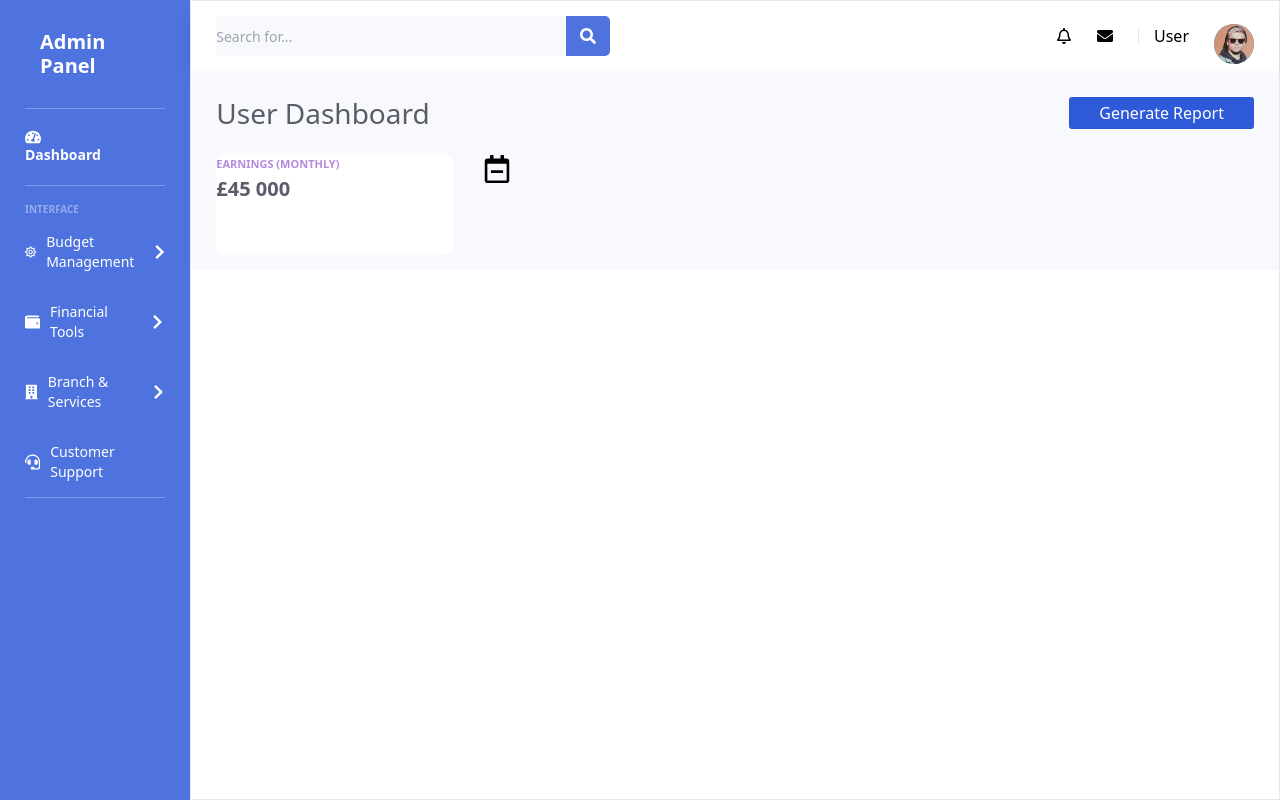
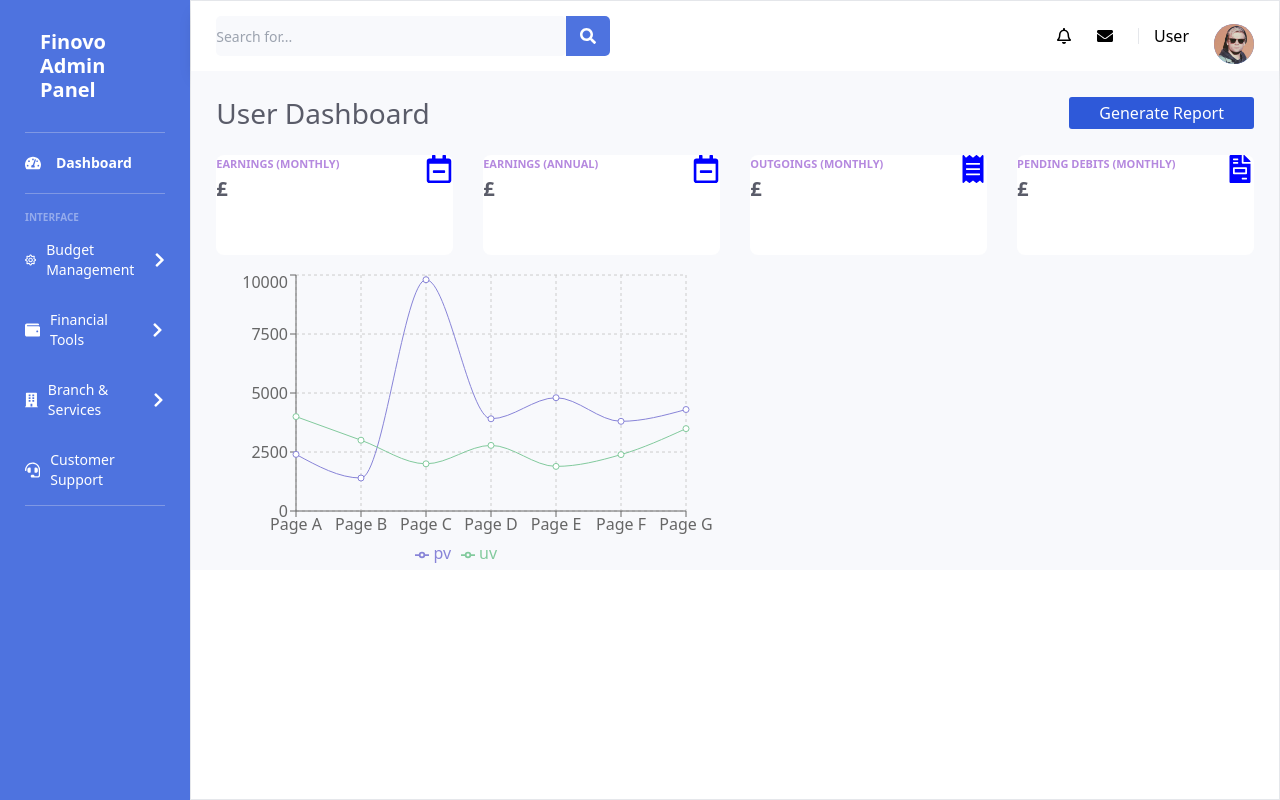
Before and after one commit to AlDBanda/Dashboard, a React (Vite) app in the folder finovo/: page / in a window 1280 px wide. Built offline with nearby package versions, Linux system fonts and the light colour scheme.

Commit message:
'Updates"

```diff
--- a/finovo/package.json
+++ b/finovo/package.json
@@ -13,7 +13,9 @@
     "react": "^18.2.0",
     "react-dom": "^18.2.0",
     "react-icons": "^4.9.0",
-    "react-router-dom": "^6.12.0"
+    "react-router-dom": "^6.12.0",
+    "rechart": "^0.0.1",
+    "recharts": "^2.6.2"
   },
   "devDependencies": {
     "@types/react": "^18.0.37",
--- a/finovo/src/components/Main.jsx
+++ /dev/null
@@ -1,24 +0,0 @@
-import React from 'react'
-import { FaRegCalendar, FaRegCalendarMinus } from 'react-icons/fa'
-
-const Main = () => {
-  return (
-    <div className='pt-[25px] px-[25px] bg-[#F8F9FC] '>
-       <div className='flex items-center justify-between'>
-        <h1 className='text-[#5a5c69] text-[28px] leading-[34px] font-normal cursor-pointer'>User Dashboard</h1>
-        <button className='bg-[#2E59D9] h-[32px] rounded-[3px] text-white  flex items-center justify-center px-[30px] cursoer-pointer'>Generate Report</button>
-       </div>
-       <div className='grid grid-cols-4 gap-[30px] mt-[25px] pb-[15px]'>
-        <div className='h-[100px] rounded-[8px] bg-white border-1-[4px] border-[#4E73DF]'>
-  <div>
-    <h2 className='text-[#B589DF] text-[11px] leading-[17px] font-bold'>EARNINGS (MONTHLY)</h2>
-    <h1 className='text-[20px] leading-[24px] font-bold text-[#5a5c69] mt-[5px]'>£45 000</h1>
-  </div>
-        </div>
-         <FaRegCalendarMinus fontSize={28} color='' />
-       </div>
-      </div>
-  )
-}
-
-export default Main
--- /dev/null
+++ b/finovo/src/components/Main2.jsx
@@ -0,0 +1,125 @@
+import React from 'react';
+import { LineChart, Line, XAxis, YAxis, CartesianGrid, Tooltip, Legend, } from 'recharts';
+import { FaFileInvoice, FaReceipt, FaRegCalendarMinus } from 'react-icons/fa'
+
+
+const data = [
+  {
+    name: 'Page A',
+    uv: 4000,
+    pv: 2400,
+    amt: 2400,
+  },
+  {
+    name: 'Page B',
+    uv: 3000,
+    pv: 1398,
+    amt: 2210,
+  },
+  {
+    name: 'Page C',
+    uv: 2000,
+    pv: 9800,
+    amt: 2290,
+  },
+  {
+    name: 'Page D',
+    uv: 2780,
+    pv: 3908,
+    amt: 2000,
+  },
+  {
+    name: 'Page E',
+    uv: 1890,
+    pv: 4800,
+    amt: 2181,
+  },
+  {
+    name: 'Page F',
+    uv: 2390,
+    pv: 3800,
+    amt: 2500,
+  },
+  {
+    name: 'Page G',
+    uv: 3490,
+    pv: 4300,
+    amt: 2100,
+  },
+];
+
+
+
+const Main2 = () => {
+  return (
+    <div className='pt-[25px] px-[25px] bg-[#F8F9FC] '>
+       <div className='flex items-center justify-between'>
+        <h1 className='text-[#5a5c69] text-[28px] leading-[34px] font-normal cursor-pointer'>User Dashboard</h1>
+        <button className='bg-[#2E59D9] h-[32px] rounded-[3px] text-white  flex items-center justify-center px-[30px] cursor-pointer'>Generate Report</button>
+       </div>
+       <div className='grid grid-cols-4 gap-[30px] mt-[25px] pb-[15px]'>
+        <div className='h-[100px] rounded-[8px] bg-white border-1-[4px] border-[#4E73DF] flex items-centre justify-between px-30px cursor-pointer hover:shadow-lg transform hover:scale-{103%] transition duration-300'>
+  <div>
+    <h2 className='text-[#B589DF] text-[11px] leading-[17px] font-bold'>EARNINGS (MONTHLY)</h2>
+    <h1 className='text-[20px] leading-[24px] font-bold text-[#5a5c69] mt-[5px]'>£</h1>
+
+  </div>
+  <FaRegCalendarMinus fontSize={28} color='blue' />
+        </div>
+        <div className='h-[100px] rounded-[8px] bg-white border-1-[4px] border-[#4E73DF] flex items-centre justify-between px-30px cursor-pointer hover:shadow-lg transform hover:scale-{103%] transition duration-300'>
+  <div>
+    <h2 className='text-[#B589DF] text-[11px] leading-[17px] font-bold'>EARNINGS (ANNUAL)</h2>
+    <h1 className='text-[20px] leading-[24px] font-bold text-[#5a5c69] mt-[5px]'>£</h1>
+
+  </div>
+  <FaRegCalendarMinus fontSize={28} color='blue' />
+        </div>
+        <div className='h-[100px] rounded-[8px] bg-white border-1-[4px] border-[#4E73DF] flex items-centre justify-between px-30px cursor-pointer hover:shadow-lg transform hover:scale-{103%] transition duration-300'>
+  <div>
+    <h2 className='text-[#B589DF] text-[11px] leading-[17px] font-bold'>OUTGOINGS (MONTHLY)</h2>
+    <h1 className='text-[20px] leading-[24px] font-bold text-[#5a5c69] mt-[5px]'>£</h1>
+
+  </div>
+  <FaReceipt fontSize={28} color='blue' />
+        </div>
+        <div className='h-[100px] rounded-[8px] bg-white border-1-[4px] border-[#4E73DF] flex items-centre justify-between px-30px cursor-pointer hover:shadow-lg transform hover:scale-{103%] transition duration-300'>
+  <div>
+    <h2 className='text-[#B589DF] text-[11px] leading-[17px] font-bold'>PENDING DEBITS (MONTHLY)</h2>
+    <h1 className='text-[20px] leading-[24px] font-bold text-[#5a5c69] mt-[5px]'>£</h1>
+
+  </div>
+  <FaFileInvoice fontSize={28} color='blue' />
+        </div>
+       </div>
+       <div className='flex'>
+        <div className='basis-[70%]'>
+            <LineChart
+          width={500}
+          height={300}
+          data={data}
+          margin={{
+            top: 5,
+            right: 30,
+            left: 20,
+            bottom: 5,
+          }}
+        >
+          <CartesianGrid strokeDasharray="3 3" />
+          <XAxis dataKey="name" />
+          <YAxis />
+          <Tooltip />
+          <Legend />
+          <Line type="monotone" dataKey="pv" stroke="#8884d8" activeDot={{ r: 8 }} />
+          <Line type="monotone" dataKey="uv" stroke="#82ca9d" />
+        </LineChart>
+        </div>
+        <div className='basis-[30%]'>
+
+        </div>
+
+       </div>
+      </div>
+  )
+}
+
+export default Main2
--- a/finovo/src/components/Sidebar.jsx
+++ b/finovo/src/components/Sidebar.jsx
@@ -7,24 +7,24 @@ const Sidebar = () => {
   const [showBranchSubMenu, setShowBranchSubMenu] = useState(false);
 
   const handleBudgetSubMenuToggle = () => {
-    setShowBudgetSubMenu(!showBudgetSubMenu);
+    setShowBudgetSubMenu(prevState => !prevState);
   };
 
   const handleFinancialSubMenuToggle = () => {
-    setShowFinancialSubMenu(!showFinancialSubMenu);
+    setShowFinancialSubMenu(prevState => !prevState);
   };
 
   const handleBranchSubMenuToggle = () => {
-    setShowBranchSubMenu(!showBranchSubMenu);
+    setShowBranchSubMenu(prevState => !prevState);
   };
 
   return (
     <div className='bg-[#4E73DF] h-screen px-[25px]'>
-      <div className='px-[15px] py-[30px] flex items-centre justify-center border-b-[1px] border-[#EDEDED]/[0.3]'>
-        <h1 className='text-white text-[20px] leading-[24px] font-extrabold cursor-pointer'>Admin Panel</h1>
+      <div className='px-[15px] py-[30px] flex items-center justify-center border-b-[1px] border-[#EDEDED]/[0.3]'>
+        <h1 className='text-white text-[20px] leading-[24px] font-extrabold cursor-pointer'>Finovo Admin Panel</h1>
       </div>
 
-      <div className='flex-items gap-[15px] py-[20px] border-b-[1px] border-[#EDEDED]/[0.3]'>
+      <div className='flex items-center gap-[15px] py-[20px] border-b-[1px] border-[#EDEDED]/[0.3]'>
         <FaTachometerAlt color='white' />
         <p className='text-[14px] leading-[20px] font-bold text-white'>Dashboard</p>
       </div>
@@ -32,11 +32,10 @@ const Sidebar = () => {
       <div className='pt-[15px] border-b-[1px] border-[#EDEDED]/[0.3]'>
         <p className='text-[10px] font-extrabold leading-[16px] text-white/[0.4]'>INTERFACE</p>
 
-
         <div className='flex items-center justify-between gap-[10px] py-[15px] cursor-pointer' onClick={handleBudgetSubMenuToggle}>
           <div className='flex items-center gap-[10px]'>
             <FaRegSun color='white' />
-            <p className='text-[14px] leading-[20px] font-normal text-white hover:text-blue-300 '>Budget Management</p>
+            <p className='text-[14px] leading-[20px] font-normal text-white hover:text-blue-300'>Budget Management</p>
           </div>
           <FaChevronRight color='white' className={showBudgetSubMenu ? 'transform rotate-90' : ''} />
         </div>
@@ -51,34 +50,32 @@ const Sidebar = () => {
           </div>
         )}
 
-
         <div className='flex items-center justify-between gap-[10px] py-[15px] cursor-pointer' onClick={handleFinancialSubMenuToggle}>
           <div className='flex items-center gap-[10px]'>
             <FaWallet color='white' />
-            <p className='text-[14px] leading-[20px] font-normal text-white hover:text-blue-300 '>Financial Tools</p>
+            <p className='text-[14px] leading-[20px] font-normal text-white hover:text-blue-300'>Financial Tools</p>
           </div>
           <FaChevronRight color='white' className={showFinancialSubMenu ? 'transform rotate-90' : ''} />
         </div>
         {showFinancialSubMenu && (
           <div className='pl-[20px]'>
-           <ul className='list-disc p1-4 text-white'>
+            <ul className='list-disc p1-4 text-white'>
               <li className='hover:text-blue-300 cursor-pointer'>Loan Calculator</li>
               <li className='hover:text-blue-300 cursor-pointer'>Savings Goal Tracker</li>
             </ul>
           </div>
         )}
 
-
         <div className='flex items-center justify-between gap-[10px] py-[15px] cursor-pointer' onClick={handleBranchSubMenuToggle}>
           <div className='flex items-center gap-[10px]'>
             <FaBuilding color='white' />
-            <p className='text-[14px] leading-[20px] font-normal hover:text-blue-300  text-white'>Branch & Services</p>
+            <p className='text-[14px] leading-[20px] font-normal hover:text-blue-300 text-white'>Branch & Services</p>
           </div>
           <FaChevronRight color='white' className={showBranchSubMenu ? 'transform rotate-90' : ''} />
         </div>
         {showBranchSubMenu && (
           <div className='pl-[20px]'>
-         <ul className='list-disc p1-4 text-white'>
+            <ul className='list-disc p1-4 text-white'>
               <li className='hover:text-blue-300 cursor-pointer'>Branch Locator</li>
               <li className='hover:text-blue-300 cursor-pointer'>Financial Education</li>
             </ul>
@@ -88,9 +85,8 @@ const Sidebar = () => {
         <div className='flex items-center justify-between gap-[10px] py-[15px] cursor-pointer'>
           <div className='flex items-center gap-[10px]'>
             <FaHeadset color='white' />
-            <p className='text-[14px] leading-[20px] font-normal text-white hover:text-blue-300  cursor-pointer'>Customer Support</p>
+            <p className='text-[14px] leading-[20px] font-normal text-white hover:text-blue-300'>Customer Support</p>
           </div>
-
         </div>
 
       </div>
--- a/finovo/src/router/Router.jsx
+++ b/finovo/src/router/Router.jsx
@@ -1,7 +1,7 @@
 import React from 'react'
 import { BrowserRouter, Routes, Route } from 'react-router-dom'
 import App from '../App'
-import Main from '../components/Main'
+import Main from '../components/Main2'
 
 const Router = () => {
   return (
```
Also changed, not shown: 1 other file (tests, documents, lock files or other folders).
